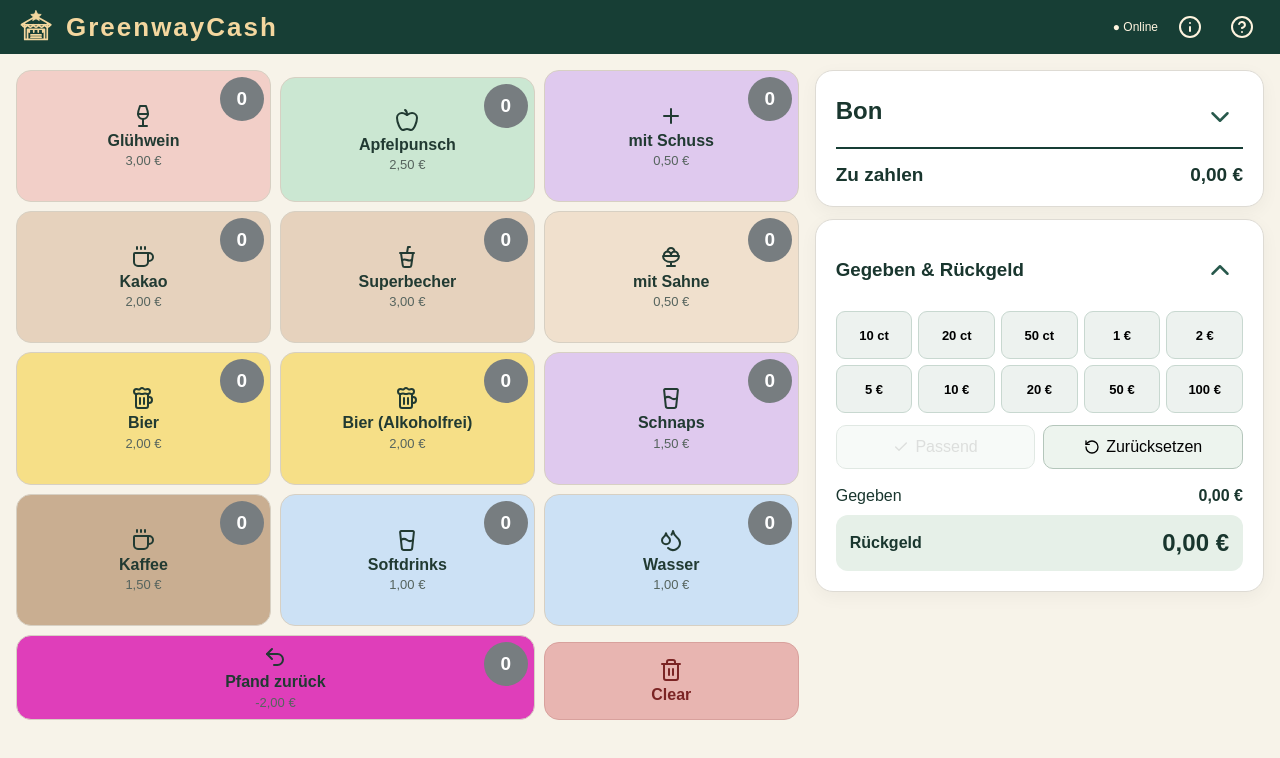
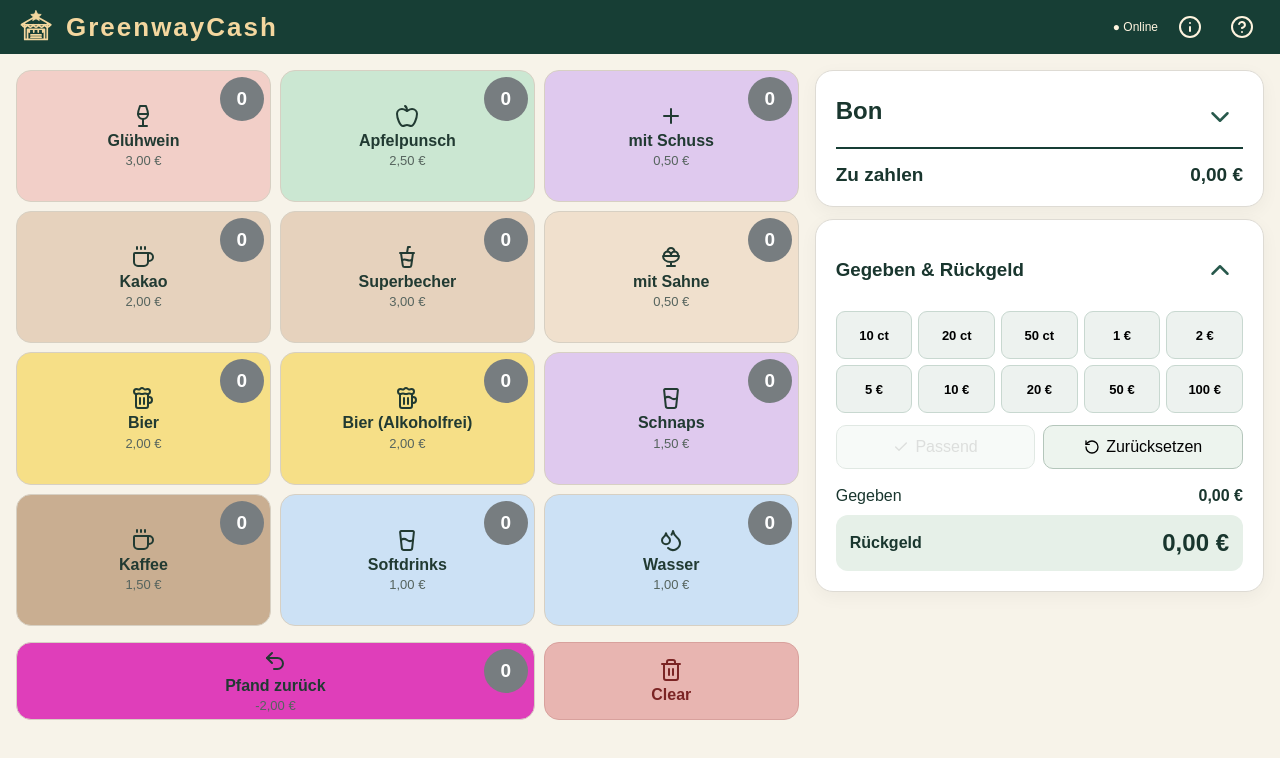
Before and after one commit to mgbsrose/GreenwayCash, a Next.js app: page / in a window 1280 px wide. Shown: the top 758 px of the page. Built offline with nearby package versions, Linux system fonts and the light colour scheme.

Commit message:
fix: decouple return-tile spacing from product color classes

```diff
--- a/src/app/styles.css
+++ b/src/app/styles.css
@@ -89,8 +89,8 @@ header{background:#173e35;color:#fff4df;padding:12px 22px;display:flex;align-ite
 
 @media(max-width:699px) and (orientation:landscape){.product-grid{min-height:380px;grid-template-rows:repeat(14,minmax(25px,1fr))}
 .receipt-open{max-height:72dvh}}
-/* Separate the full-width deposit-return button from the drink grid. */
-.product-tile.color-green{margin-top:10px}
+/* Keep deposit-return spacing independent of the selected background color. */
+.product-tile.return-tile{margin-top:10px}
 
 /* Compact header and product grid for landscape tablets. */
 header{padding:7px 18px}
@@ -99,7 +99,7 @@ header{padding:7px 18px}
 .product-grid{grid-template-rows:repeat(14,minmax(0,1fr));height:clamp(430px,calc(100dvh - 116px),650px);min-height:0}
 .product-tile{gap:3px;padding:6px}
 .product-tile svg{width:24px;height:24px}
-.product-tile.color-green{margin-top:7px}
+.product-tile.return-tile{margin-top:7px}
 .action-card{width:100%;border:1px solid #dedbd4;border-radius:18px;background:#fff;padding:12px 16px;box-shadow:0 5px 18px #0000000b}
 .action-card .actions{margin:0;display:flex;flex-wrap:wrap}
 .action-card .clear-btn,.action-card .undo-btn{padding:10px 12px}
--- a/src/components/ProductTile.tsx
+++ b/src/components/ProductTile.tsx
@@ -56,7 +56,7 @@ export function ProductTile({
 
   return (
     <LongPress
-      className={`product-tile color-${item.color}`}
+      className={`product-tile color-${item.color}${item.type === 'return' ? ' return-tile' : ''}`}
       style={{
         gridColumn: `${x} / span ${width}`,
         gridRow: `${y} / span ${height}`,
```
